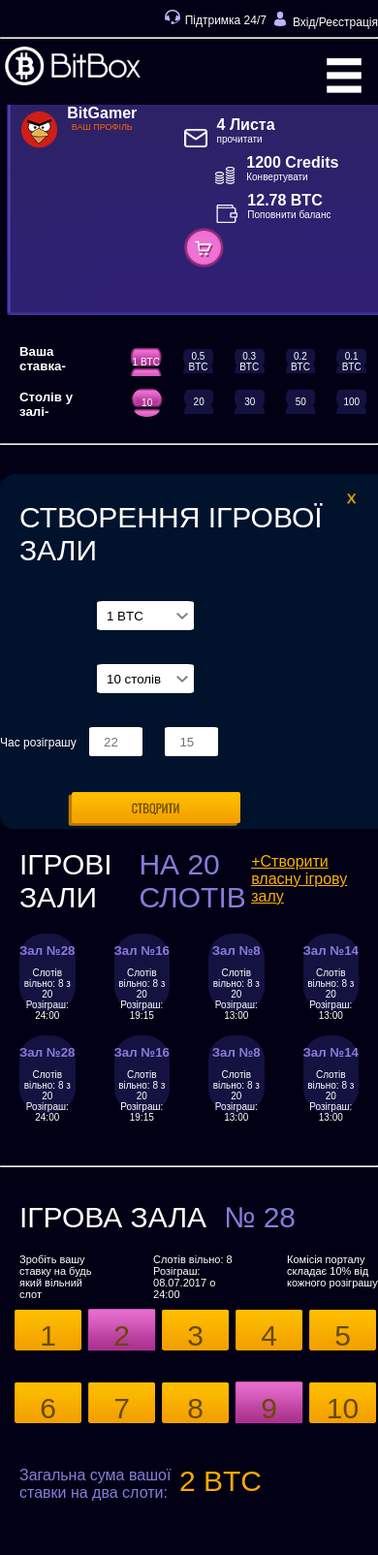
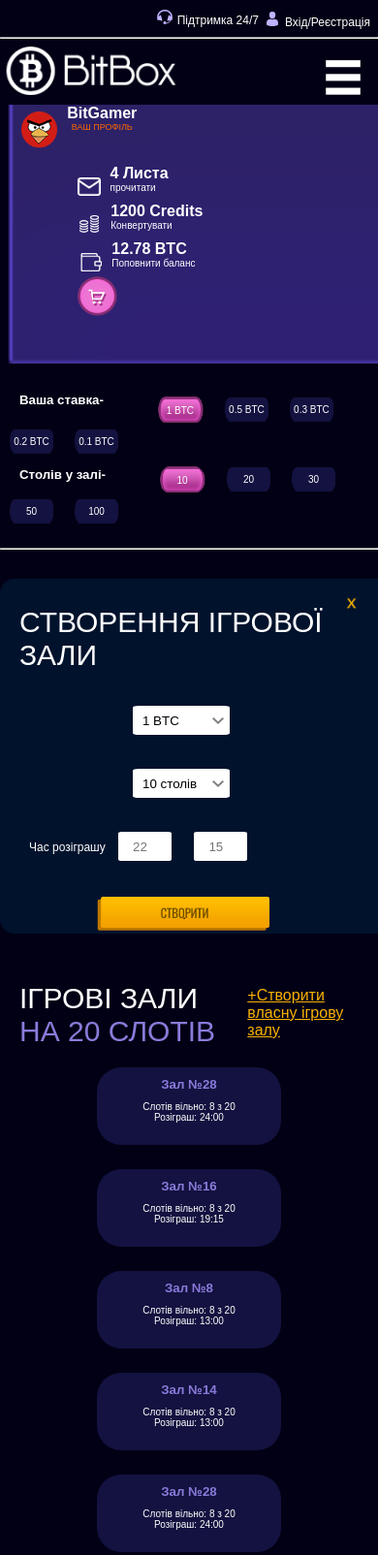
Before and after one commit to gnaizer/bitbox00, a plain HTML site: page index.html in a window 390 px wide. Shown: the top 1604 px of the page at 97% size. Drawn offline with nearby package versions, Linux system fonts and the light colour scheme; a web font is replaced by a local one.

Commit message:
Responsive

```diff
--- a/css/index.css
+++ b/css/index.css
@@ -40,7 +40,7 @@
 }
 
 .logo img {
-    height: 40px;
+    height: 50px;
 }
 
 nav ul {
@@ -78,7 +78,7 @@
 .myphoto {
     display: flex;
     flex-direction: row;
-    /* align-items: center; */
+    align-items: center;
     margin-bottom: 5px;
 }
 
@@ -144,7 +144,7 @@
 .credits {
     display: flex;
     flex-direction: row;
-    margin: 0 0 0 30px;
+    /*margin: 0 0 0 30px;*/
 }
 
 .cashmoney {
@@ -171,7 +171,7 @@
 .balance {
     display: flex;
     flex-direction: row;
-    margin: 0 0 0 30px;
+    /*margin: 0 0 0 30px;*/
 }
 
 .balancemoney {
@@ -460,7 +460,7 @@
     margin-left: 50px;
 }
 
-.numb-t-row-s {
+.numbertables-row2 {
     display: flex;
     margin: 15px 0 0 10px;
     color: #694900;
@@ -481,7 +481,7 @@
 }
 
 .numb-t1:focus {
-    background-image: url(../img/pink-button-down.png);
+    background-image: url(../img/pinksquarebutton.png);
     border-style: none;
     background-size: contain;
     background-repeat: no-repeat;
@@ -498,7 +498,7 @@
     width: 106px;
 }
 
-.numb-t-row-f {
+.numbertables-row1 {
     display: flex;
     margin: 5px 0 0 10px;
     color: #694900;
@@ -555,12 +555,16 @@
 }
 
 @media only screen and (max-width: 640px) {
+    .headertop {
+        margin: 8px 8px 0 0;
+    }
+
     .burger {
         display: block;
         height: 60px;
-        background: url(../img/burger.png) no-repeat 98% center;
+        background: url(../img/burger.png) no-repeat 98% top;
         cursor: pointer;
-        margin: 0px;
+        margin: 0 0 0 -150px;
     }
 
     header nav .logo {
@@ -576,25 +580,46 @@
 
     header nav ul.open {
         height: auto;
-        margin: 0;
+        margin: 0 0 0 -180px;
     }
 
     header nav ul li {
-        display: flex;
+        display: grid;
         text-align: center;
         margin: 60px;
     }
 
+    nav ul li {
+        font-size: 18px;
+    }
+
     .gamer-menu {
+        display: flex;
+        flex-wrap: wrap;
         height: 100%;
     }
 
     .private-menu {
-        display: grid;
-        grid-template-areas: "letter" "credits" "balance" "basket";
-        grid-template-columns: auto;
-        grid-template-rows: auto;
+        display: flex;
+        flex-direction: column;
+        justify-content: flex-end;
         width: 200px;
+        margin-left: 80px;
+    }
+
+    .myphoto {
+        display: flex;
+        align-items: start;
+    }
+
+    .ratebox {
+        display: flex;
+        flex-wrap: wrap;
+    }
+
+    .table-counter {
+        display: flex;
+        flex-wrap: wrap;
     }
 
     .create-game-table {
@@ -603,20 +628,53 @@
 
     .time-number-button {
         display: grid;
-        grid-template-areas: "rate-part-two" "table-part-two" "game-time" "create-button";
-        grid-template-columns: auto;
-        grid-template-rows: auto;
+        margin-bottom: 30px;
+    }
+
+    .game-time {
+        margin: 35px 10px 0 30px;
+    }
+
+    .hall-of-game {
+        display: flex;
+        flex-wrap: wrap;
+    }
+
+    .hall-of-game p {
+        margin-left: 0;
+    }
+
+    .hall-number-row-f {
+        display: flex;
+        flex-wrap: wrap
+    }
+
+    .hall-number-row-s {
+        display: flex;
+        flex-wrap: wrap
+    }
+
+    .numbertables-row1 {
+        display: flex;
+        flex-wrap: wrap;
+        margin: 50px 0 0 20px;
+    }
+
+    .numbertables-row2 {
+        display: flex;
+        flex-wrap: wrap;
+        margin: 20px 0 0 20px;
     }
 
     #rate-part-two {
-        margin: 35px 0 0 100px;
+        margin: 35px 0 0 137px;
     }
 
     #table-part-two {
-        margin: 35px 0 0 100px;
+        margin: 35px 0 0 137px;
     }
 
     .create-button {
-        margin: 35px 0 0 70px;
+        margin: 35px 0 0 100px;
     }
 }
--- a/index.html
+++ b/index.html
@@ -14,9 +14,11 @@
                 <div class="headertop" id="example">
                     <div class="earphone">
                         <img src="img/earphone.png" alt="earphone">Підтримка 24/7
+
                     </div>
                     <div class="man">
                         <img src="img/man.png" alt="man">Вхід/Реєстрація
+
                     </div>
                 </div>
                 <hr class="line">
@@ -73,29 +75,29 @@
                 </div>
                 <div class="ratebox">
                     <h5>Ваша ставка-</h5>
-                    <input type="radio" name="rate" value="1BTC" checked/>
-                    <label for="rate1" class="rate1">1 BTC</label>
-                    <input type="radio" name="rate" value="0.5BTC"/>
-                    <label for="rate2" class="rate2">0.5 BTC</label>
-                    <input type="radio" name="rate" value="0.3BTC"/>
-                    <label for="rate3" class="rate3">0.3 BTC</label>
-                    <input type="radio" name="rate" value="0.2BTC"/>
-                    <label for="rate4" class="rate4">0.2 BTC</label>
-                    <input type="radio" name="rate" value="0.1BTC"/>
-                    <label for="rate5" class="rate5">0.1 BTC</label>
+                    <input type="radio" name="rate" value="1BTC" id="first-r" checked/>
+                    <label for="first-r" class="first-r">1 BTC</label>
+                    <input type="radio" name="rate" value="0.5BTC" id="second-r"/>
+                    <label for="second-r" class="second-r">0.5 BTC</label>
+                    <input type="radio" name="rate" value="0.3BTC" id="thirth-r"/>
+                    <label for="thirth-r" class="thirth-r">0.3 BTC</label>
+                    <input type="radio" name="rate" value="0.2BTC" id="fourth-r"/>
+                    <label for="fourth-r" class="fourth-r">0.2 BTC</label>
+                    <input type="radio" name="rate" value="0.1BTC" id="five-r"/>
+                    <label for="five-r" class="five-r">0.1 BTC</label>
                 </div>
                 <div class="table-counter">
                     <h5>Столів у залі-</h5>
-                    <input type="radio" name="number" value="10" checked/>
-                    <label for="rate10" class="rate10">10</label>
-                    <input type="radio" name="number" value="20"/>
-                    <label for="20rate" class="rate20">20</label>
-                    <input type="radio" name="number" value="30"/>
-                    <label for="rate30" class="rate30">30</label>
-                    <input type="radio" name="number" value="50"/>
-                    <label for="rate50" class="rate50">50</label>
-                    <input type="radio" name="number" value="100"/>
-                    <label for="rate100" class="rate100">100</label>
+                    <input type="radio" name="number" value="10" id="ten-t" checked/>
+                    <label for="ten-t" class="ten-t">10</label>
+                    <input type="radio" name="number" value="20" id="twenty-t"/>
+                    <label for="twenty-t" class="twenty-t">20</label>
+                    <input type="radio" name="number" value="30" id="thirty-t"/>
+                    <label for="thirty-t" class="thirty-t">30</label>
+                    <input type="radio" name="number" value="50" id="fifty-t"/>
+                    <label for="fifty-t" class="fifty-t">50</label>
+                    <input type="radio" name="number" value="100" id="hun-t"/>
+                    <label for="hun-t" class="hun-t">100</label>
                 </div>
                 <hr class="line">
             </section>
@@ -182,7 +184,7 @@
                 <hr>
             </aside>
         </div>
-        <aside class="type-of-hall">
+        <aside class="hall">
             <div class="hall-of-game-number">
                 ІГРОВА ЗАЛА
             <p>№ 28</p>
@@ -193,18 +195,19 @@
                     Слотів вільно: 8
                 <br>Розіграш: 08.07.2017 o 24:00
 
+
                 </div>
                 <div class="percent-of-win">Комісія порталу складає 10% від кожного розіграшу</div>
             </div>
-            <div class="numb-of-table">
-                <div class="numb-t-row-f">
+            <div class="tablenumbers">
+                <div class="numbertables-row1">
                     <div class="numb-t1" id="p-but" tabindex="0">1</div>
                     <div class="chosen-t" id="p-but" tabindex="0">2</div>
                     <div class="numb-t1" id="p-but" tabindex="0">3</div>
                     <div class="numb-t1" id="p-but" tabindex="0">4</div>
                     <div class="numb-t1" id="p-but" tabindex="0">5</div>
                 </div>
-                <div class="numb-t-row-s">
+                <div class="numbertables-row2">
                     <div class="numb-t2" tabindex="0">6</div>
                     <div class="numb-t2" tabindex="0">7</div>
                     <div class="numb-t2" tabindex="0">8</div>
```
